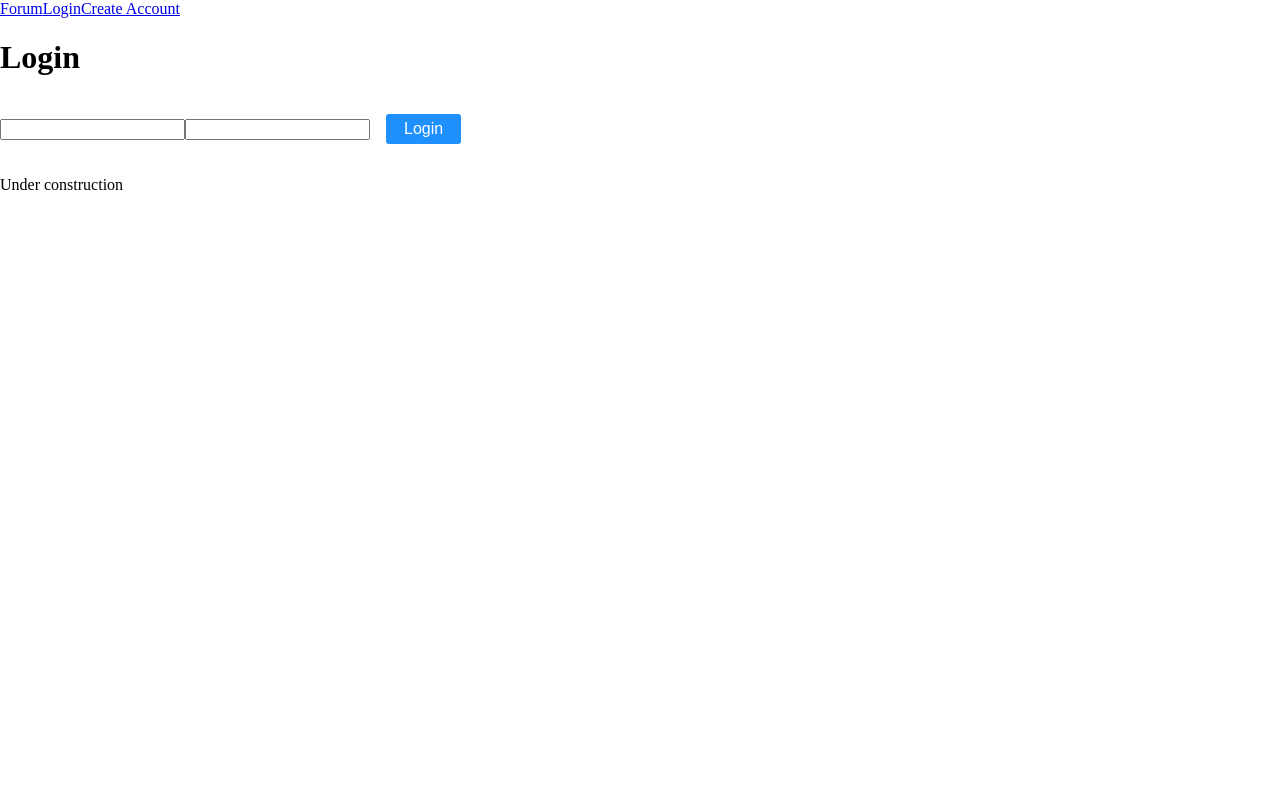
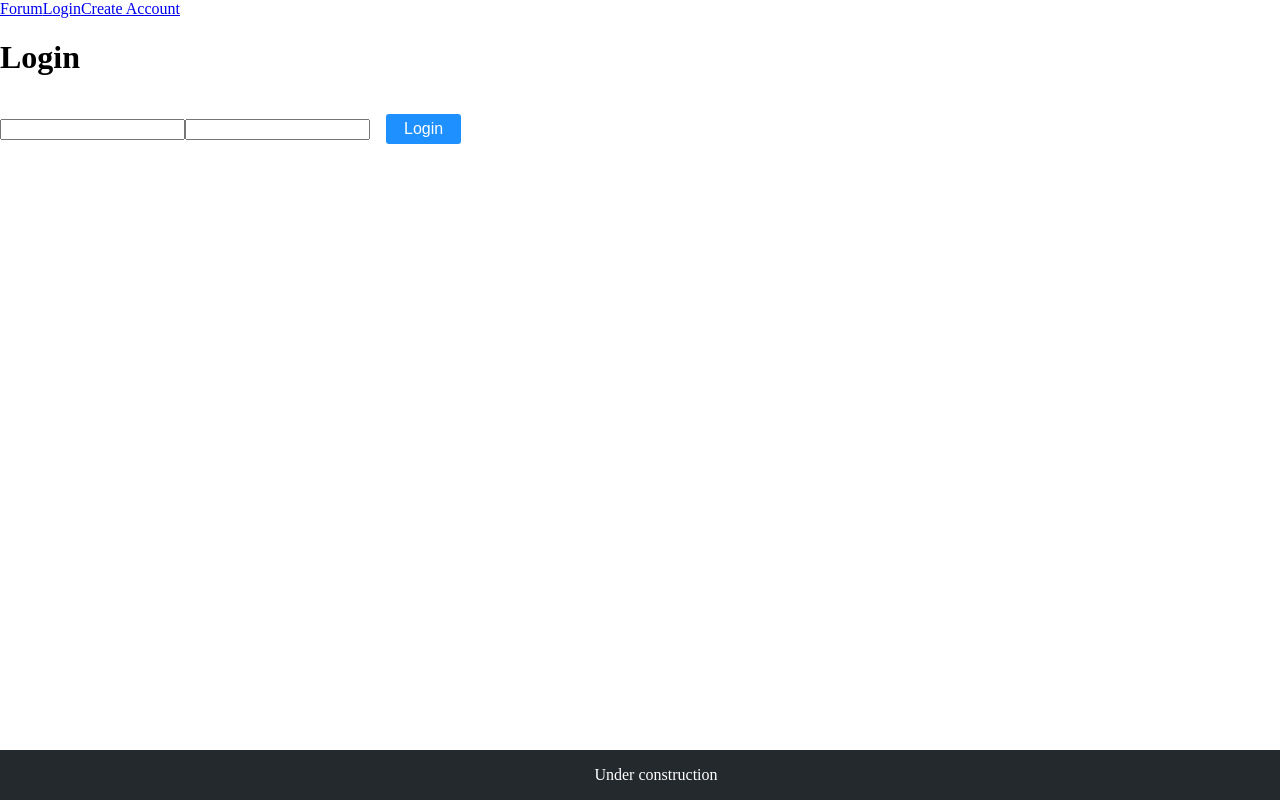
Before and after one commit to Keskimaki/tsoha-keskustelusovellus, a React (Create React App) app in the folder client/: page /login in a window 1280 px wide. Built offline with nearby package versions, Linux system fonts and the light colour scheme.

Commit message:
Footer styling

```diff
--- a/client/src/assets/styles.js
+++ b/client/src/assets/styles.js
@@ -9,3 +9,16 @@ export const Button = styled.button`
   border: 2px solid dodgerblue;
   border-radius: 3px;
 `
+
+export const FooterWrapper = styled.footer`
+  position: fixed;
+  left: 0;
+  bottom: 0;
+  width: 100%;
+
+  background-color: #24292e;
+  color: white;
+  text-align: center;
+  padding: 1em;
+
+`
--- a/client/src/components/Footer.jsx
+++ b/client/src/components/Footer.jsx
@@ -1,9 +1,11 @@
 import React from 'react'
 
+import { FooterWrapper } from '../assets/styles'
+
 const Footer = () => (
-    <footer>
-        <p>Under construction</p>
-    </footer>
+    <FooterWrapper>
+        Under construction
+    </FooterWrapper>
 )
 
 export default Footer
```
